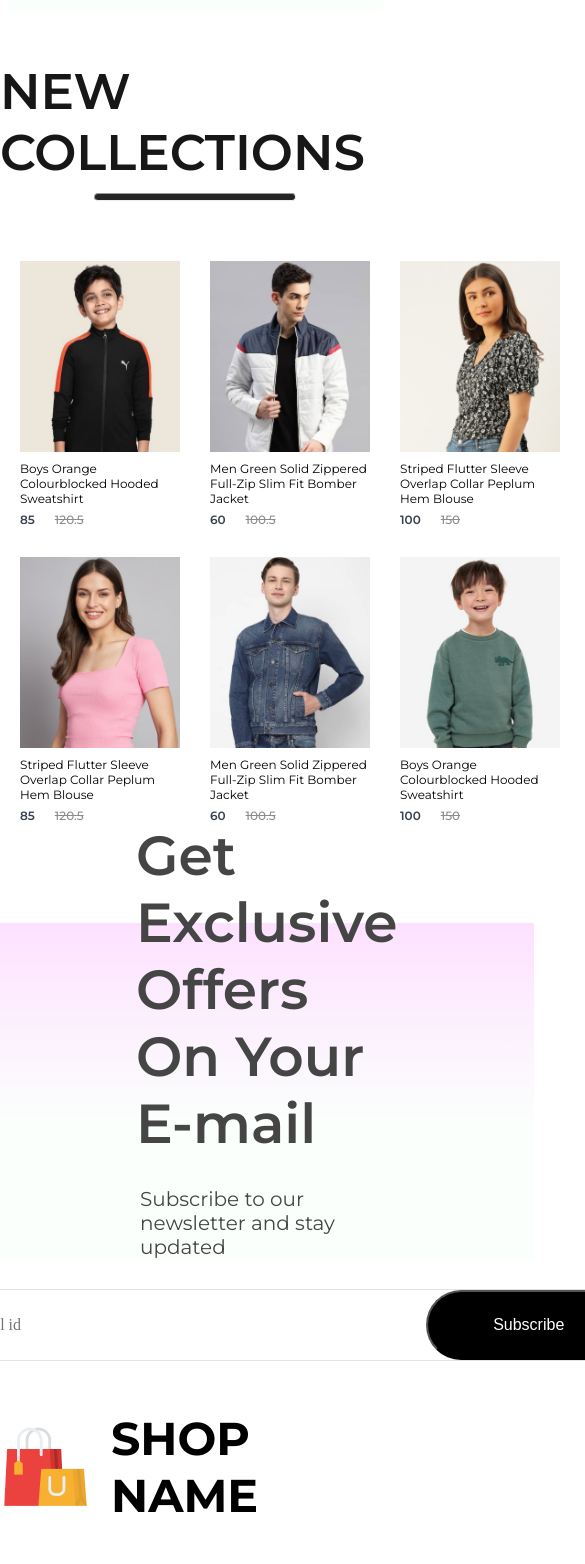
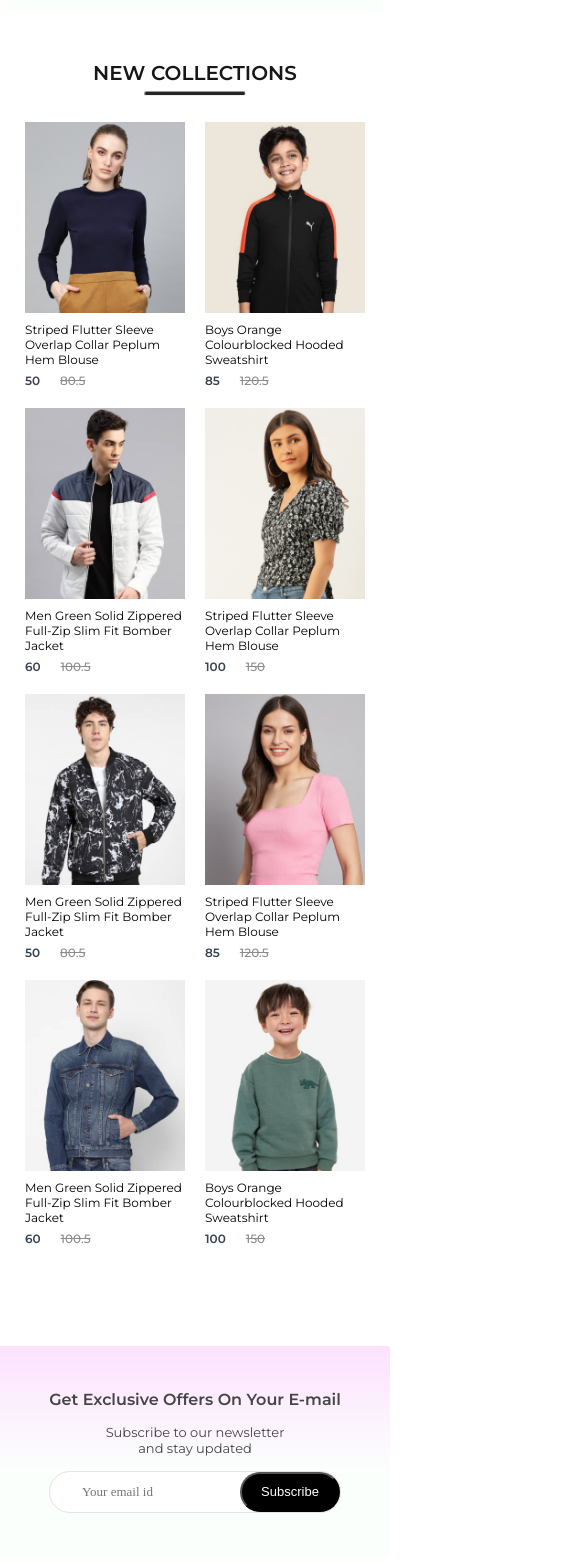
Before and after one commit to stautisabela/ecommerce-sample, a React (Create React App) app in the folder client/: page / in a window 390 px wide. Shown: the part 1864-3428 px from the top of the page, 585 px wide, since content can reach past the window. Built offline with nearby package versions, Linux system fonts and the light colour scheme; a web font is replaced by a local one.

Commit message:
Make more components responsive

```diff
--- a/client/src/Components/Footer/Footer.css
+++ b/client/src/Components/Footer/Footer.css
@@ -52,3 +52,28 @@
     height: 3px;
     background: #c7c7c7;
 }
+@media(max-width:800px){
+    .footer{
+        gap: 20px;
+    }
+    .footer-logo{
+        gap: 10px;
+        align-items: end;
+    }
+    .footer-logo img{
+        width: 40px;
+    }
+    .footer-logo p{
+        font-size: 25px;
+    }
+    .footer-links{
+        font-size: 14px;
+        gap: 10px;
+    }
+    .footer-social-icon img{
+        width: 22px;
+    }
+    .footer-copyright{
+        font-size: 13px;
+    }
+}
--- a/client/src/Components/NewCollections/NewCollections.css
+++ b/client/src/Components/NewCollections/NewCollections.css
@@ -23,3 +23,50 @@
     margin-top: 50px;
     gap: 30px;
 }
+@media(max-width:1280px){
+    .new-collections h1{
+        font-size: 40px;
+    }
+    .new-collections hr{
+        width: 160px;
+        height: 4px;
+    }
+    .collections{
+        gap: 20px;
+        margin-top: 30px;
+    }
+}
+@media(max-width:1024px){
+    .new-collections h1{
+        font-size: 30px;
+    }
+    .new-collections hr{
+        width: 120px;
+        height: 3px;
+    }
+    .collections{
+        gap: 15px;
+        margin-top: 20px;
+    }
+}
+@media(max-width:800px){
+    .new-collections{
+        gap: 6px;
+    }
+    .new-collections h1{
+        font-size: 20px;
+    }
+    .new-collections hr{
+        width: 100px;
+    }
+    .collections{
+        gap: 5px;
+    }
+}
+@media(max-width:500px){
+    .collections{
+        display: grid;
+        grid-template-columns: 1fr 1fr;
+        gap: 20px;
+    }
+}
--- a/client/src/Components/Newsletter/Newsletter.css
+++ b/client/src/Components/Newsletter/Newsletter.css
@@ -48,3 +48,98 @@
     font-size: 16px;
     cursor: pointer;
 }
+@media(max-width:1280px){
+    .newsletter{
+        padding: 0px 80px;
+        margin-bottom: 120px;
+        gap: 20px;
+    }
+    .newsletter h1{
+        font-size: 36px;
+    }
+    .newsletter p{
+        font-size: 16px;
+    }
+    .newsletter div{
+        width: 600px;
+        height: 60px;
+    }
+    .newsletter div input{
+        width: 400px;
+    }
+    .newsletter div button{
+        width: 160px;
+        height: 60px;
+    }
+}
+@media(max-width:1024px){
+    .newsletter{
+        margin-bottom: 60px;
+    }
+    .newsletter h1{
+        font-size: 30px;
+    }
+    .newsletter p{
+        font-size: 14px;
+    }
+    .newsletter div{
+        width: 500px;
+        height: 50px;
+    }
+    .newsletter div input{
+        width: 300px;
+        font-size: 14px;
+    }
+    .newsletter div button{
+        width: 120px;
+        height: 50px;
+        font-size: 14px;
+    }
+}
+@media(max-width:800px){
+    .newsletter{
+        margin-bottom: 30px;
+        height: 35vh;
+    }
+    .newsletter h1{
+        font-size: 18px;
+    }
+    .newsletter p{
+        font-size: 12px;
+    }
+    .newsletter div{
+        width: 400px;
+        height: 40px;
+    }
+    .newsletter div input{
+        width: 200px;
+        font-size: 13px;
+    }
+    .newsletter div button{
+        width: 100px;
+        height: 40px;
+        font-size: 13px;
+    }
+}
+@media(max-width:500px){
+    .newsletter{
+        height: 25vh;
+        width: 100%;
+        padding: 0;
+        gap: 15px;
+    }
+    .newsletter h1{
+        font-size: 16px;
+    }
+    .newsletter p{
+        font-size: 13px;
+        max-width: 200px;
+        text-align: center;
+    }
+    .newsletter div{
+        width: 290px;
+    }
+    .newsletter div input{
+        width: 130px;
+    }
+}
```
